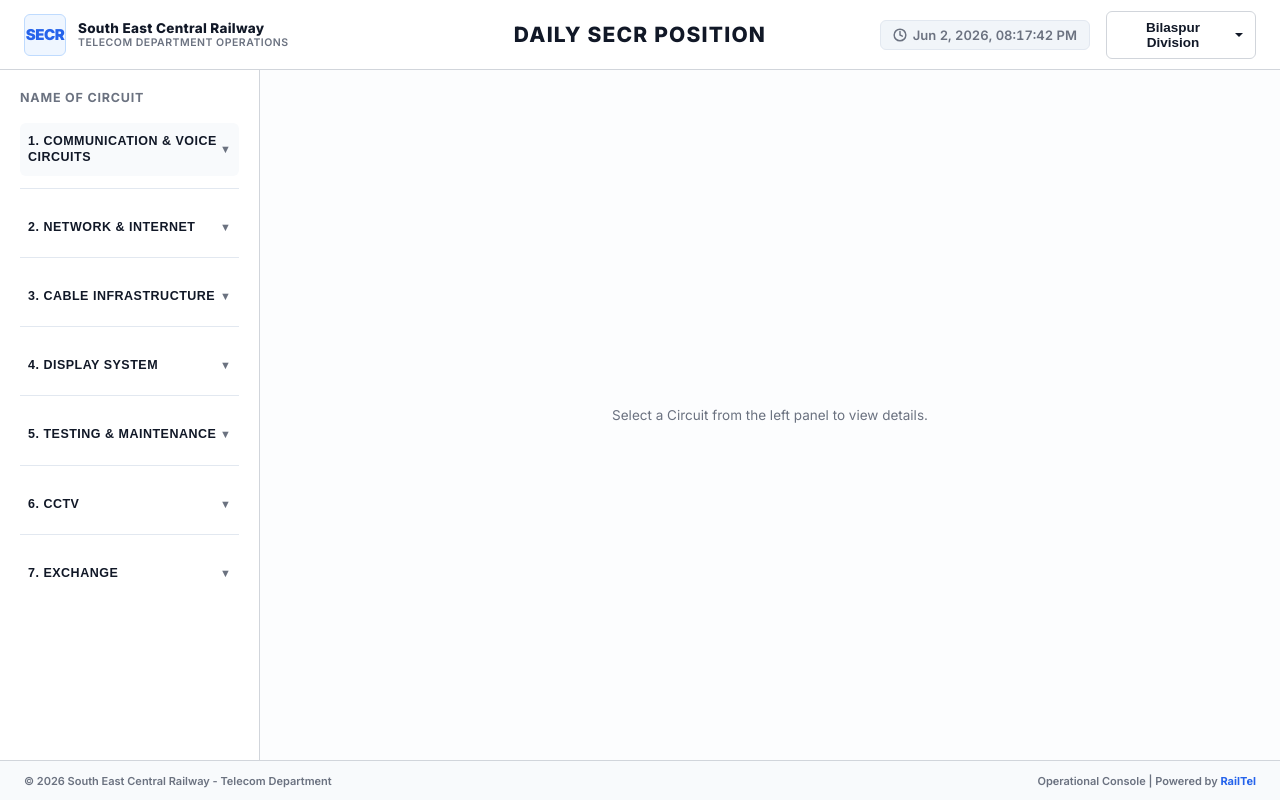
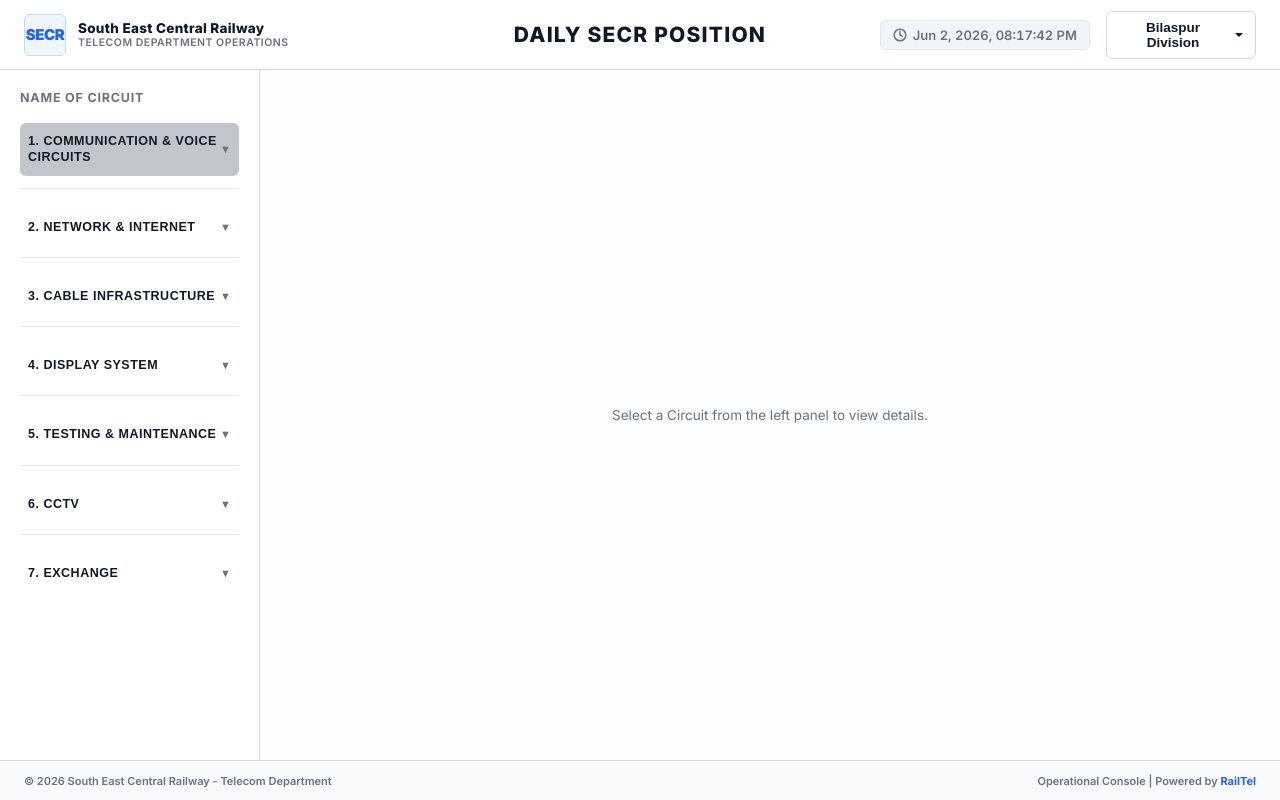
Before and after one commit to PRAVEEN790519/Daily_secr_position, a Next.js app: page / in a window 1280 px wide. In both pictures the pointer is over the button 129 px from the left and 149 px from the top of the page. Built offline with nearby package versions, Linux system fonts and the light colour scheme.

Commit message:
hover change

```diff
--- a/src/app/globals.css
+++ b/src/app/globals.css
@@ -3,7 +3,7 @@
 :root {
   --bg-color: #F8FAFC;
   --container-bg: #FFFFFF;
-  --border-color: #D1D5DB;
+  --border-color: #d2dbd1;
   --primary-color: #2563EB;
   --primary-hover: #1D4ED8;
   --text-color: #111827;
@@ -239,7 +239,7 @@ body,
 }
 
 .dropdown-item:hover {
-  background-color: #EFF6FF;
+  background-color: #ffefef;
   color: var(--primary-color);
 }
 
@@ -836,7 +836,7 @@ body,
 }
 
 .multiselect-trigger:hover {
-  border-color: #9CA3AF;
+  border-color: #a3af9c;
 }
 
 .multiselect-trigger:focus {
@@ -1084,7 +1084,7 @@ body,
 }
 
 .category-heading-trigger:hover {
-  background-color: #F8FAFC;
+  background-color: #c0c6cb;
 }
 
 .category-heading-trigger.selected {
```
